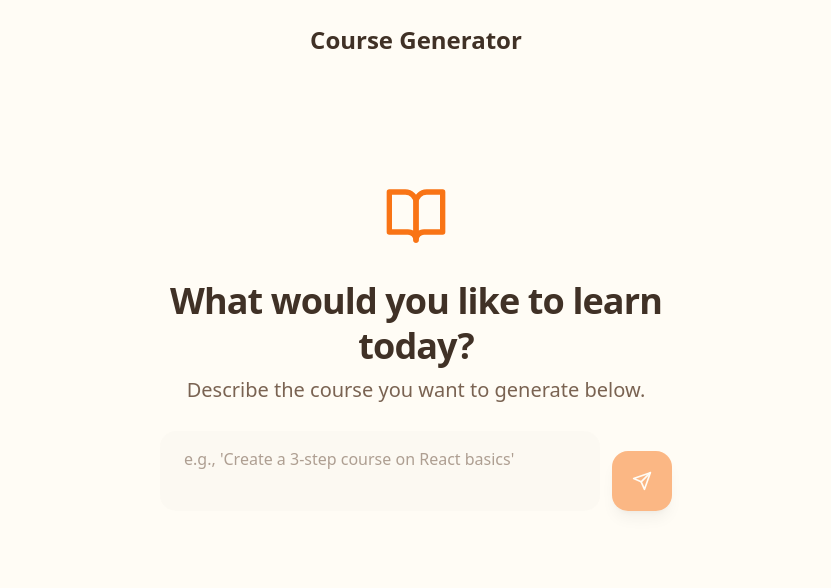
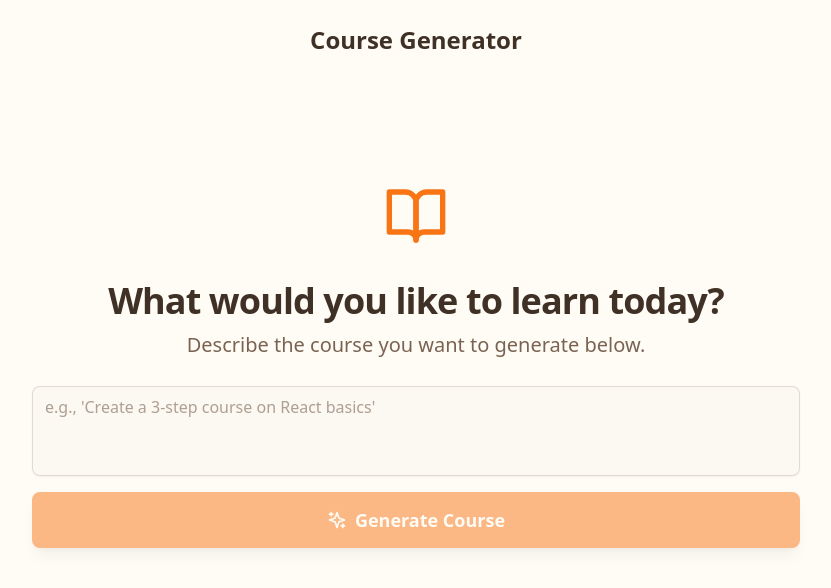
Before and after one commit to 10ko/trainy-ai, a React (Vite) app: page / in a window 1280 px wide. Shown: the top 588 px of the page, without its empty margins (224-1055 px from the left). Built offline with nearby package versions, Linux system fonts and the light colour scheme; no server answers.

Commit message:
improvement: styling homepage

```diff
--- a/src/components/CourseInput.tsx
+++ b/src/components/CourseInput.tsx
@@ -1,7 +1,7 @@
 import { Card, CardContent, CardHeader, CardTitle } from './ui/card';
 import { Button } from './ui/button';
 import { Textarea } from './ui/textarea';
-import { BookOpen, Send } from 'lucide-react';
+import { BookOpen, Sparkles } from 'lucide-react';
 
 interface CourseInputProps {
   input: string;
@@ -24,7 +24,7 @@ export function CourseInput({
     <>
       {/* Course Content - Using same style as CourseIntro */}
       <div className="pt-20 px-4 pb-24">
-        <div className="max-w-2xl mx-auto">
+        <div className="max-w-4xl mx-auto">
           {!courseContent && !isLoading && (
             <Card className="border-0 shadow-none bg-transparent">
               <CardHeader className="text-center pb-6">
@@ -37,27 +37,26 @@ export function CourseInput({
                 </p>
               </CardHeader>
               <CardContent className="text-center">
-                <div className="max-w-lg mx-auto">
-                  <div className="flex gap-3 items-end mb-6">
-                    <div className="flex-1">
+                <div className="w-full max-w-3xl mx-auto">
+                  <div className="w-full mb-4">
                     <Textarea
                       value={input}
                       onChange={(e) => onInputChange(e.target.value)}
                       onKeyPress={onKeyPress}
                       placeholder="e.g., 'Create a 3-step course on React basics'"
-                        className="min-h-[60px] max-h-40 resize-none border-0 shadow-none bg-muted/30 rounded-2xl px-6 py-4 text-base placeholder:text-muted-foreground/60 focus:bg-muted/50 focus:ring-2 focus:ring-primary/20 transition-all duration-200"
+                      className="w-full min-h-[90px] max-h-[90px] resize-none shadow-sm bg-muted/30 rounded-lg px-3 py-2 text-base placeholder:text-muted-foreground/60 transition-all duration-200 border border-muted-foreground/20 focus:border-primary/60"
                       disabled={isLoading}
+                      rows={3}
                     />
                   </div>
                   <Button
                     onClick={onGenerateCourse}
                     disabled={!input.trim() || isLoading}
-                      size="icon"
-                      className="h-[60px] w-[60px] rounded-2xl bg-primary hover:bg-primary/90 shadow-lg hover:shadow-xl transition-all duration-200 disabled:opacity-50 disabled:cursor-not-allowed"
+                    className="w-full h-14 rounded-lg bg-primary hover:bg-primary/90 shadow-lg hover:shadow-xl transition-all duration-200 disabled:opacity-50 disabled:cursor-not-allowed text-lg font-semibold"
                   >
-                      <Send className="h-5 w-5" />
+                    <Sparkles className="h-5 w-5 mr-2" />
+                    Generate Course
                   </Button>
-                  </div>
                 </div>
               </CardContent>
             </Card>
--- a/src/components/ui/button.tsx
+++ b/src/components/ui/button.tsx
@@ -5,7 +5,7 @@ import { cva, type VariantProps } from "class-variance-authority"
 import { cn } from "../../lib/utils"
 
 const buttonVariants = cva(
-  "inline-flex items-center justify-center whitespace-nowrap rounded-md text-sm font-medium ring-offset-background transition-colors focus-visible:outline-none focus-visible:ring-2 focus-visible:ring-ring focus-visible:ring-offset-2 disabled:pointer-events-none disabled:opacity-50",
+  "inline-flex items-center justify-center whitespace-nowrap rounded-lg text-sm font-medium ring-offset-background transition-colors focus-visible:outline-none focus-visible:ring-2 focus-visible:ring-ring focus-visible:ring-offset-2 disabled:pointer-events-none disabled:opacity-50",
   {
     variants: {
       variant: {
--- a/src/components/ui/textarea.tsx
+++ b/src/components/ui/textarea.tsx
@@ -10,9 +10,10 @@ const Textarea = React.forwardRef<HTMLTextAreaElement, TextareaProps>(
     return (
       <textarea
         className={cn(
-          "flex min-h-[80px] w-full rounded-md border border-input bg-background px-3 py-2 text-sm ring-offset-background placeholder:text-muted-foreground focus-visible:outline-none focus-visible:ring-2 focus-visible:ring-ring focus-visible:ring-offset-2 disabled:cursor-not-allowed disabled:opacity-50",
+          "flex min-h-[80px] w-full rounded-lg bg-background px-3 py-2 text-sm ring-offset-background placeholder:text-muted-foreground focus:ring-0 focus:border-transparent disabled:cursor-not-allowed disabled:opacity-50",
           className
         )}
+        style={{ outline: 'none' }}
         ref={ref}
         {...props}
       />
```
Lines whose indentation alone changed are shown as unchanged.
